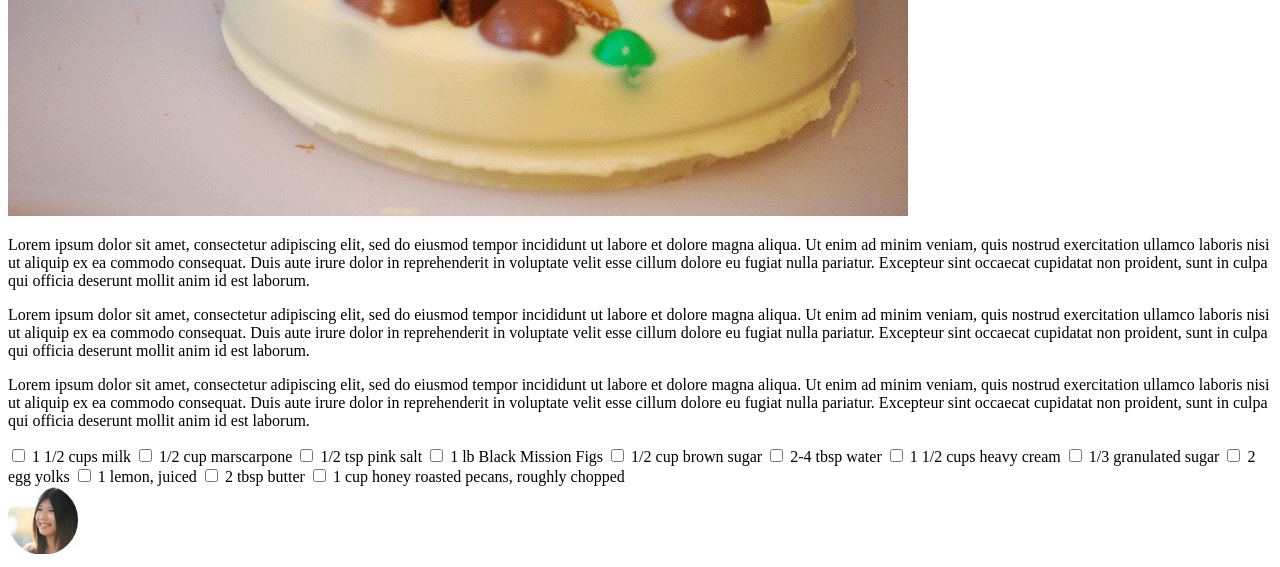
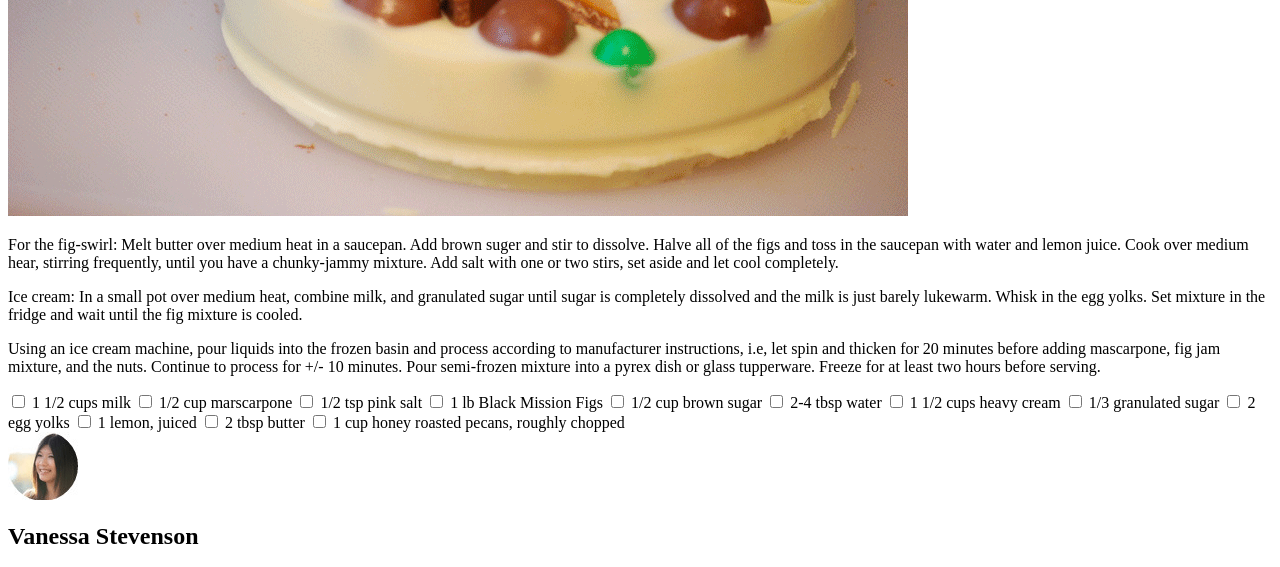
Before and after one commit to rmanro/chocolatepizza, a plain HTML site: page index.html in a window 1280 px wide. Shown: the part 750-1317 px from the top of the page. Drawn offline with Linux system fonts and the light colour scheme.

Commit message:
added 3 paragraphs of recipe

```diff
--- a/index.html
+++ b/index.html
@@ -32,15 +32,9 @@
             </header>
             <section>
                 <img src="img/choco-pizza.png" alt="chocolate cake">
-                <p>
-                    Lorem ipsum dolor sit amet, consectetur adipiscing elit, sed do eiusmod tempor incididunt ut labore et dolore magna aliqua. Ut enim ad minim veniam, quis nostrud exercitation ullamco laboris nisi ut aliquip ex ea commodo consequat. Duis aute irure dolor in reprehenderit in voluptate velit esse cillum dolore eu fugiat nulla pariatur. Excepteur sint occaecat cupidatat non proident, sunt in culpa qui officia deserunt mollit anim id est laborum.
-                </p>
-                <p>
-                    Lorem ipsum dolor sit amet, consectetur adipiscing elit, sed do eiusmod tempor incididunt ut labore et dolore magna aliqua. Ut enim ad minim veniam, quis nostrud exercitation ullamco laboris nisi ut aliquip ex ea commodo consequat. Duis aute irure dolor in reprehenderit in voluptate velit esse cillum dolore eu fugiat nulla pariatur. Excepteur sint occaecat cupidatat non proident, sunt in culpa qui officia deserunt mollit anim id est laborum.
-                </p>
-                <p>
-                    Lorem ipsum dolor sit amet, consectetur adipiscing elit, sed do eiusmod tempor incididunt ut labore et dolore magna aliqua. Ut enim ad minim veniam, quis nostrud exercitation ullamco laboris nisi ut aliquip ex ea commodo consequat. Duis aute irure dolor in reprehenderit in voluptate velit esse cillum dolore eu fugiat nulla pariatur. Excepteur sint occaecat cupidatat non proident, sunt in culpa qui officia deserunt mollit anim id est laborum.
-                </p>
+                <p>For the fig-swirl: Melt butter over medium heat in a saucepan. Add brown suger and stir to dissolve. Halve all of the figs and toss in the saucepan with water and lemon juice. Cook over medium hear, stirring frequently, until you have a chunky-jammy mixture. Add salt with one or two stirs, set aside and let cool completely.</p>
+                <p>Ice cream: In a small pot over medium heat, combine milk, and granulated sugar until sugar is completely dissolved and the milk is just barely lukewarm. Whisk in the egg yolks. Set mixture in the fridge and wait until the fig mixture is cooled.</p>
+                <p>Using an ice cream machine, pour liquids into the frozen basin and process according to manufacturer instructions, i.e, let spin and thicken for 20 minutes before adding mascarpone, fig jam mixture, and the nuts. Continue to process for +/- 10 minutes. Pour semi-frozen mixture into a pyrex dish or glass tupperware. Freeze for at least two hours before serving.</p>
                 <aside>
                     <form>
                         <input type="checkbox" name="ingredients" value="milk" id="milk">
```
